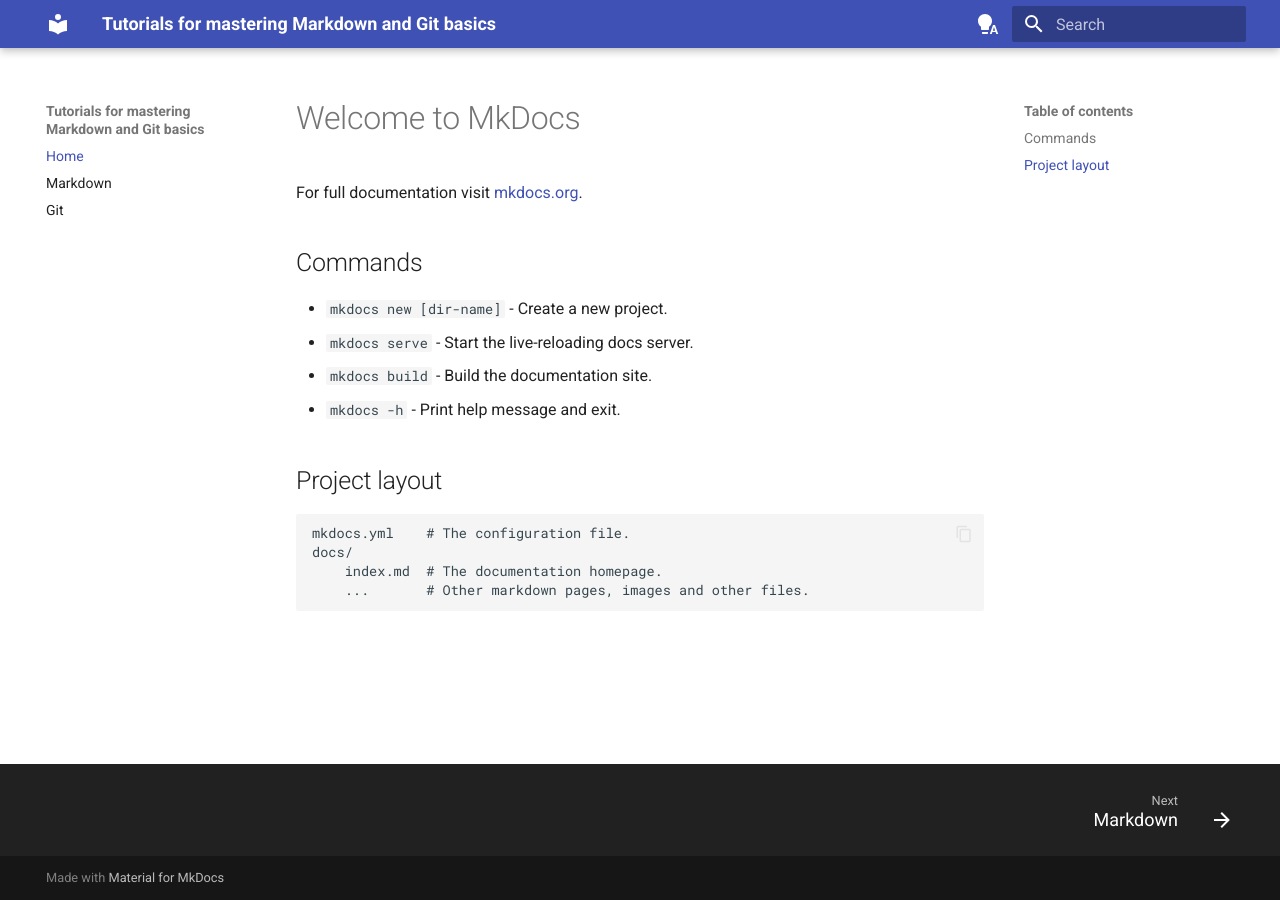
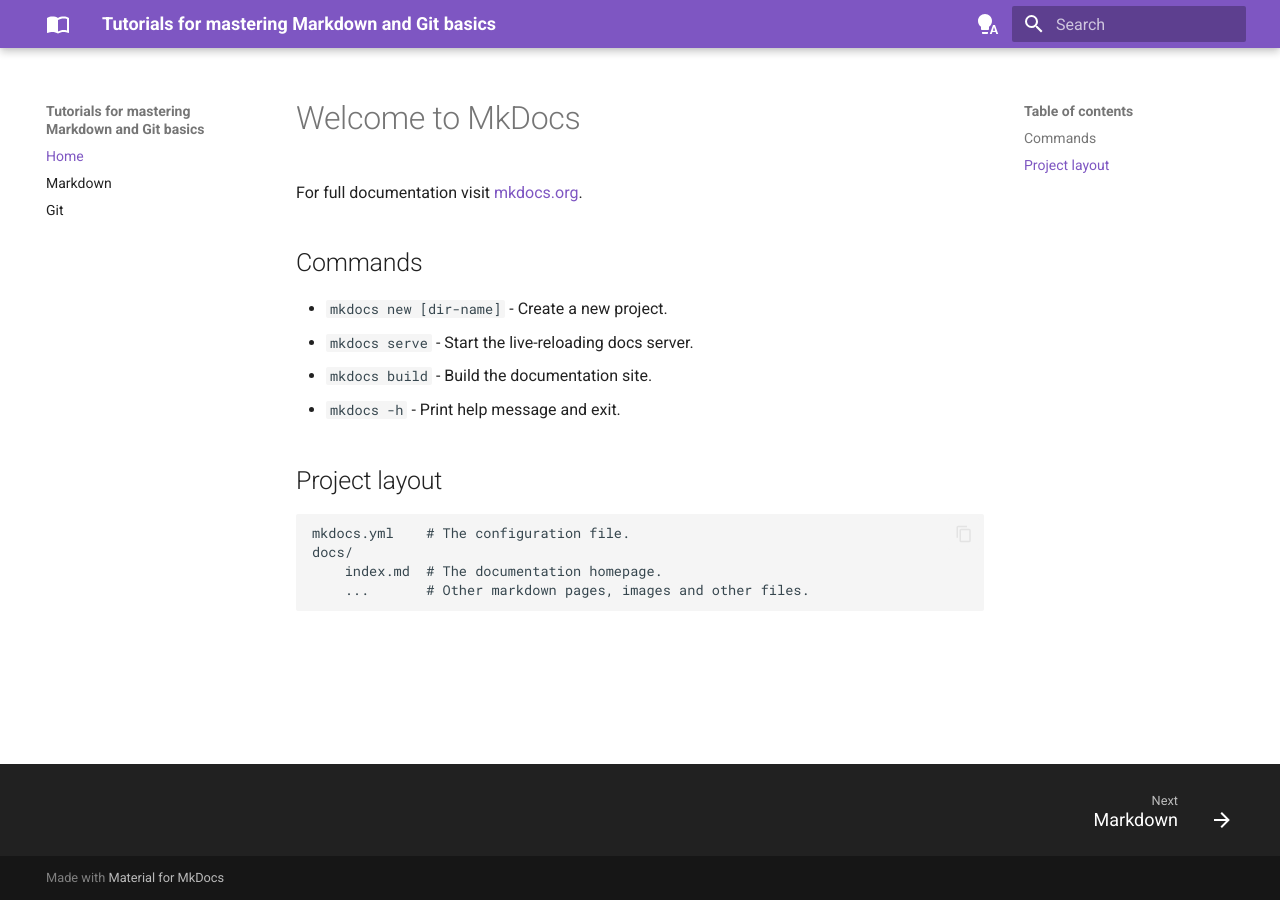
Before and after one commit to CHEER-Hub/MD-Git-Essentials, an MkDocs documentation site: the page built from docs/index.md, in a window 1280 px wide. Built offline with MkDocs 1.6.1 and Material for MkDocs 9.7.7, drawn with Linux system fonts in a browser that asks for light colours.

Commit message:
Change color to deep purple

```diff
--- a/mkdocs.yml
+++ b/mkdocs.yml
@@ -2,12 +2,10 @@
 
 theme:
   name: "material"
-  # favicon: hurriloss_favicon.svg
+
   icon:
-    logo: material/menu_book
-#  icon:
-#    logo:
-#    favicon: material/weather-hurricane-outline
+    logo: material/book-open-blank-variant
+
   features:
     - toc.follow # table of content follows the page scroll
     - navigation.top # navigation to the top of the page
@@ -29,6 +27,9 @@
 
     # Palette toggle for light mode
     - media: "(prefers-color-scheme: light)"
+      scheme: default
+      primary: deep purple
+      accent: deep purple
       toggle:
         icon: material/lightbulb
         name: Switch to dark mode
@@ -36,9 +37,12 @@
     # Palette toggle for dark mode
     - media: "(prefers-color-scheme: dark)"
       scheme: slate
+      primary: deep purple
+      accent: deep purple
       toggle:
         icon: material/lightbulb-outline
         name: Switch to system preference
+
 
 nav:
   - Home: index.md
```
